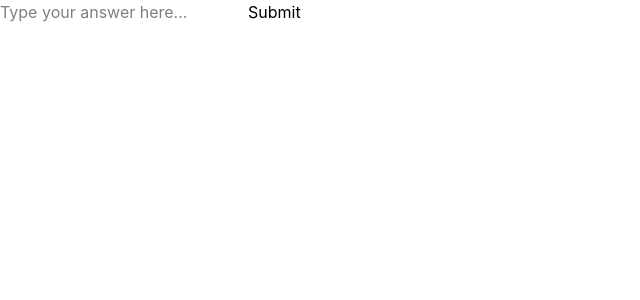
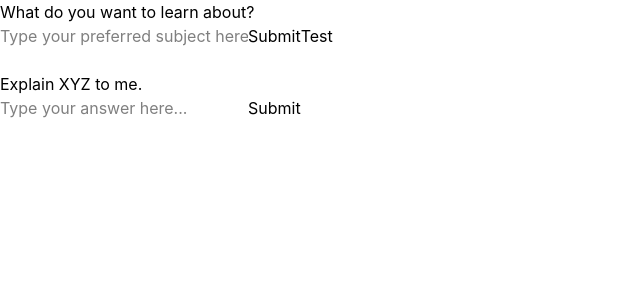
Before and after one commit to OliveOfTheBranch/2026-WDCCxSESA-Hackathon, a React (Vite) app: page / in a window 1280 px wide. Shown: the top 300 px of the page, without its empty margins (0-640 px from the left). Built offline with nearby package versions, Linux system fonts and the light colour scheme.

Commit message:
feat: saves subject to local storage

```diff
--- a/src/App.tsx
+++ b/src/App.tsx
@@ -1,16 +1,39 @@
-import { useState } from "react";
+import { use, useState } from "react";
 import "./index.css";
 
 function App() {
   const [answer, setAnswer] = useState("");
+  const [subject, setSubject] = useState("");
 
   const handleChangeAnswer = (event: any) => {
     setAnswer(event.target.value);
   };
 
+  const handleChangeSubject = (event: any) => {
+    setSubject(event.target.value);
+  };
+
+  const handleSaveSubject = () => {
+    localStorage.setItem("subject", subject);
+  };
+
   return (
     <>
-      <section className="flex-1 place-items-center">
+      <section>
+        <p>What do you want to learn about?</p>
+        <input
+          placeholder="Type your preferred subject here..."
+          value={subject}
+          onChange={handleChangeSubject}
+        />
+        <button onClick={handleSaveSubject}>Submit</button>
+        <button onClick={() => alert(localStorage.getItem("subject"))}>
+          Test
+        </button>
+      </section>
+      <br />
+      <section>
+        <p>Explain XYZ to me.</p>
         <input
           placeholder="Type your answer here..."
           value={answer}
```
